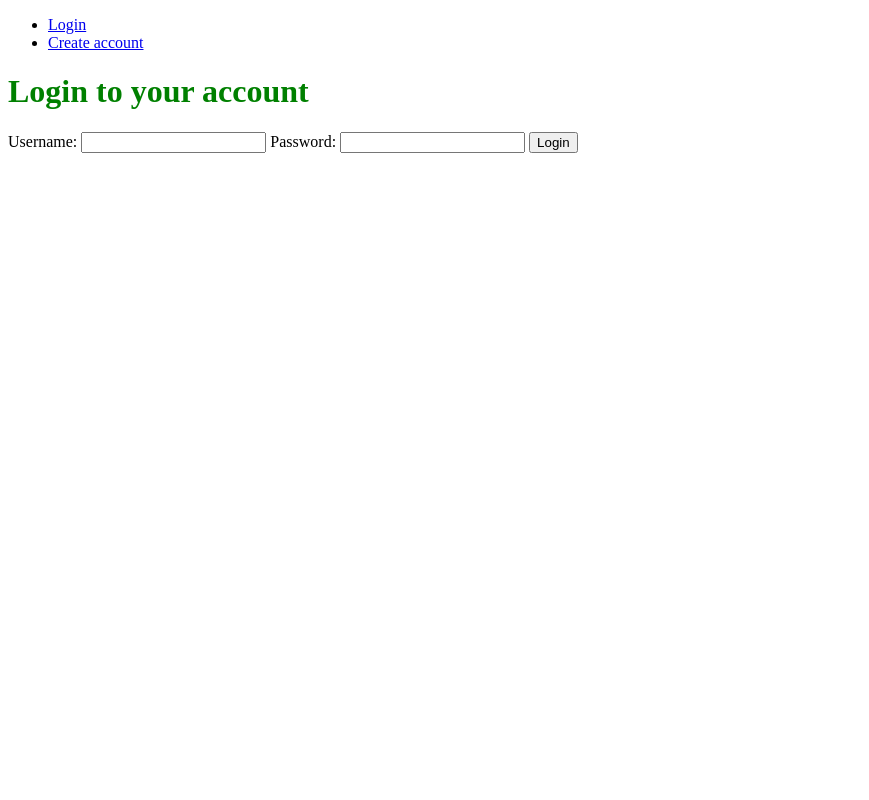
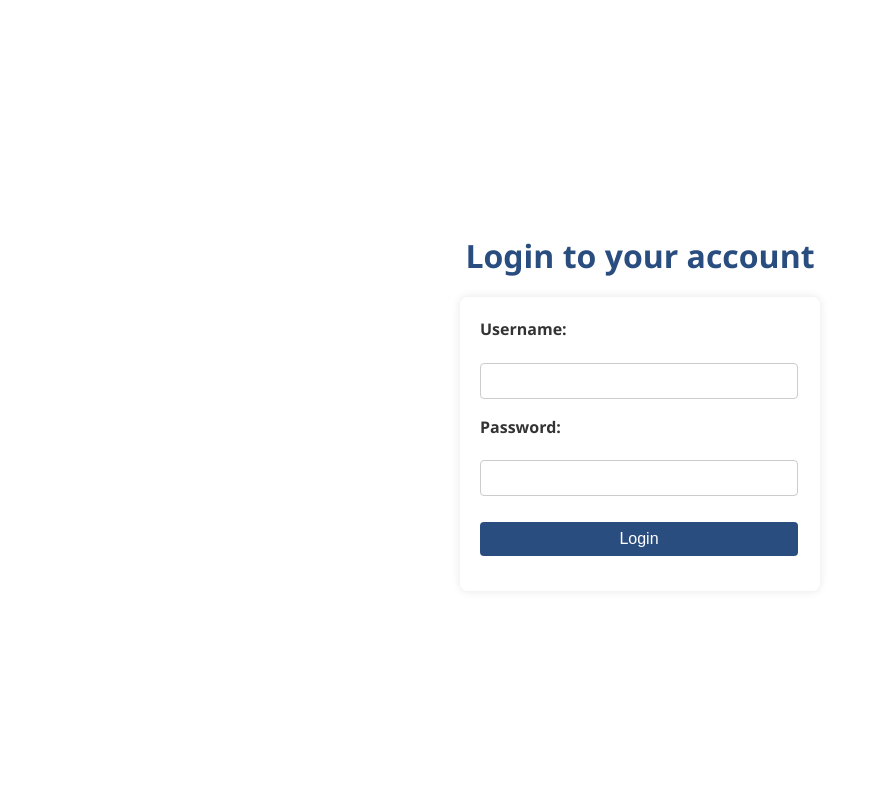
Before and after one commit to ScriptSorcerer20/M426, a Flask app: page /login in a window 1280 px wide. Shown: the whole page, without its empty margins (0-869 px from the left). Run offline with Flask 3, Linux system fonts and the light colour scheme.

Commit message:
added styles to login

```diff
--- a/app.py
+++ b/app.py
@@ -73,7 +73,7 @@ def login():
         if user and check_password_hash(user.password, password):
             session['user_id'] = user.id
             login_user(user)
-            return redirect(url_for("dashboard"))
+            return redirect(url_for("home"))
         else:
             return render_template("login.html", error="Invalid username or password")
 
--- a/static/styles.css
+++ b/static/styles.css
@@ -460,5 +460,100 @@ h3 {
 }
 
 .register {
+    margin: 0;
+    padding: 0;
+    min-height: 100vh;
     display: flex;
+    justify-content: center;
+    align-items: center;
+    background-color: #ffffff;
+    flex-direction: column;
 }
+
+.register-title {
+    color: #2a4d7f;
+    margin-bottom: 1rem;
+    text-align: center;
+}
+
+.login {
+    margin: 0;
+    padding: 0;
+    min-height: 100vh;
+    display: flex;
+    justify-content: center;
+    align-items: center;
+    background-color: #ffffff;
+    flex-direction: column;
+}
+
+.login-title {
+    color: #2a4d7f;
+    margin-bottom: 1rem;
+    text-align: center;
+}
+
+.form {
+    background-color: #ffffff;
+    padding-left: 20px;
+    padding-right: 40px;
+    padding-bottom: 35px;
+    padding-top: 20px;
+    border-radius: 8px;
+    box-shadow: 0 0 10px rgba(0,0,0,0.1);
+    display: flex;
+    flex-direction: column;
+    width: 300px;
+    gap: 1rem;
+}
+
+.label {
+    display: block;
+    margin-bottom: 0.25rem;
+    font-weight: bold;
+}
+
+input[type="text"],
+input[type="password"] {
+    width: 100%;
+    padding: 0.5rem;
+    font-size: 1rem;
+    border: 1px solid #ccc;
+    border-radius: 4px;
+}
+
+.register-button {
+    padding: 0.5rem;
+    font-size: 1rem;
+    background-color: #2a4d7f;
+    color: white;
+    border: none;
+    border-radius: 4px;
+    cursor: pointer;
+    width: 106%;
+    margin-top: 10px;
+}
+
+.register-button:hover {
+    background-color: white;
+    color: #2a4d7f;
+    border: 1px solid #2a4d7f;
+}
+
+.login-button {
+    padding: 0.5rem;
+    font-size: 1rem;
+    background-color: #2a4d7f;
+    color: white;
+    border: none;
+    border-radius: 4px;
+    cursor: pointer;
+    width: 106%;
+    margin-top: 10px;
+}
+
+.login-button:hover {
+    background-color: white;
+    color: #2a4d7f;
+    border: 1px solid #2a4d7f;
+}
--- a/templates/dashboard.html
+++ b/templates/dashboard.html
@@ -5,14 +5,11 @@
     <meta name="viewport" content="width=device-width, initial-scale=1.0">
     <title>Dashboard</title>
     <style>
-        h1 { color: green; }
+        h1 { color: #2a4d7f; }
     </style>
 </head>
 <body>
     <nav>
-        <ul>
-            <li><a href="/logout">Logout</a></li>
-        </ul>
     </nav>
     <h1>You are logged in as {{ username }}!</h1>
 </body>
--- a/templates/login.html
+++ b/templates/login.html
@@ -3,31 +3,27 @@
 <head>
     <meta charset="UTF-8">
     <meta name="viewport" content="width=device-width, initial-scale=1.0">
+    <link href="../static/styles.css" rel="stylesheet">
     <title>Login</title>
     <style>
-        h1 { color: green; }
         .error { color: red; }
     </style>
 </head>
-<body>
+<body class="login">
     <nav>
-        <ul>
-            <li><a href="/login">Login</a></li>
-            <li><a href="/register">Create account</a></li>
-        </ul>
     </nav>
-    <h1>Login to your account</h1>
+    <h1 class="login-title">Login to your account</h1>
 
     {% if error %}
         <p class="error">{{ error }}</p>
     {% endif %}
 
-    <form action="/login" method="post">
-        <label for="username">Username:</label>
+    <form action="/login" method="post" class="form">
+        <label for="username" class="label">Username:</label>
         <input type="text" name="username" id="username" required />
-        <label for="password">Password:</label>
+        <label for="password" class="label">Password:</label>
         <input type="password" name="password" id="password" required />
-        <button type="submit">Login</button>
+        <button type="submit" class="login-button">Login</button>
     </form>
 </body>
 </html>
```
Also changed, not shown: templates/sign_up.html (+4 -4 lines).
